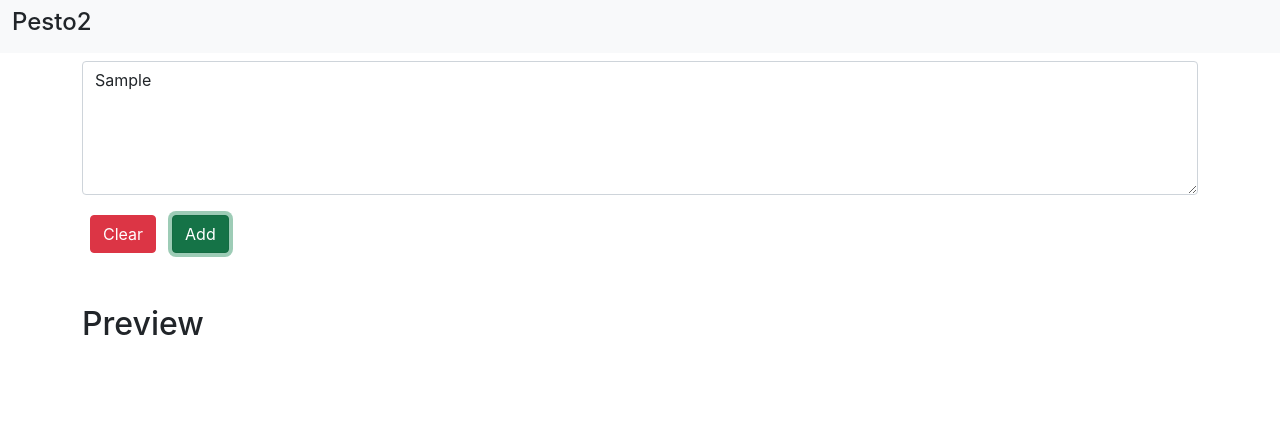
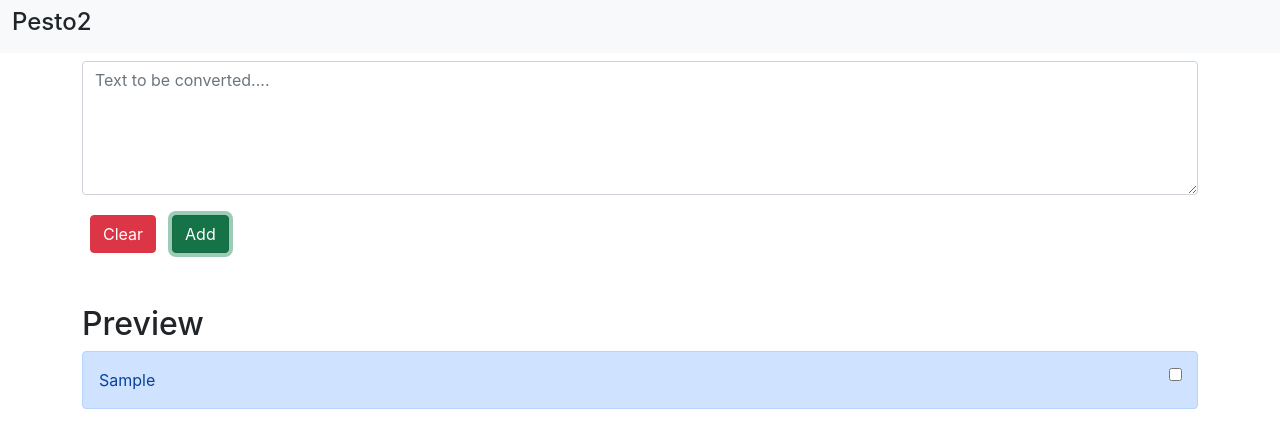
Before and after one commit to vinay-12345678/abcd, a React (Create React App) app: page / in a window 1280 px wide. Both pictures are taken after typing "Sample" into the empty fields and a click on the button "Add". Shown: the top 448 px of the page. Built offline with nearby package versions, Linux system fonts and the light colour scheme.

Commit message:
new changes

```diff
--- a/public/index.html
+++ b/public/index.html
@@ -2,6 +2,7 @@
 <html lang="en">
   <head>
     <link href="https://cdn.jsdelivr.net/npm/bootstrap@5.1.1/dist/css/bootstrap.min.css" rel="stylesheet" integrity="sha384-F3w7mX95PdgyTmZZMECAngseQB83DfGTowi0iMjiWaeVhAn4FJkqJByhZMI3AhiU" crossorigin="anonymous">
+    <link href="style.css" rel="stylesheet">
 
     <meta charset="utf-8" />
 
--- /dev/null
+++ b/public/style.css
@@ -0,0 +1,17 @@
+/* tr{
+    border: "1px solid black",
+    color: "red",
+} */
+/*
+tr:nth-child(odd) {
+    color: red;
+} */
+
+div input{
+    position: absolute;
+    right: 15px;
+}
+
+.striked{
+    text-decoration: line-through;
+}
--- a/src/Components/Textbox.js
+++ b/src/Components/Textbox.js
@@ -1,5 +1,5 @@
 import React from "react";
-import { useState } from "react";
+import { useState,useEffect } from "react";
 
 export default function Textbox() {
   const [arr, setArr] = useState([]);
@@ -10,41 +10,52 @@ export default function Textbox() {
   };
 
   const add = () => {
-    // TODO: IMPLEMENT THIS ADD FUNCTION , RESPONSIBLE FOR ADDING THE TEXT ITEM IN PREVIEW TABLE
+    let a = text.split(/\s+/).filter((element) => {
+      return element.length !== 0;
+    });
 
+    if (a.length > 0) {
+
+      a = a.join(" ");
+
+      let b = [...arr, a];
+      setArr(b);
+      setText("");
+    }
   };
 
   const handleOnChange = (event) => {
     setText(event.target.value);
   };
 
-  const handleOnPress = (e) => {
-    let a = text.split(/\s+/).filter((element) => {
-      return element.length !== 0;
+
+  const checkboxPressed=(e)=>{
+    if((e.currentTarget.parentNode.className).slice(-7)==="striked"){
+      e.currentTarget.parentNode.className="alert alert-primary";
+    }
+    else{
+      e.currentTarget.parentNode.className=e.currentTarget.parentNode.className+" striked";
+    }
+
+  }
+
+  const showBullets = () => {
+    let arrr = arr.map((e, index) => {
+      let id="row-"+index;
+      return (
+        <div
+          key={index}
+          className="alert alert-primary"
+        >
+          <span data-testid={id} className={e.isCompleted ? "striked" : "" }>{e}</span>
+
+          <input type="checkbox" id={index} name={index} value="text" onClick={checkboxPressed}></input>
+
+        </div>
+      );
     });
 
-    if (e.key === "Enter" && a.length > 0) {
-      e.preventDefault();
-      a = a.join(" ");
-      let b = [...arr, a];
-      setArr(b);
-      setText("");
-    }
-  };
-
-  const showBullets = () => {
-    // TODO : COMPLETE THIS showBullets WHICH RETURNS THE LIST OF ALL ADDED ITEMS
-    /*
-      Each row should look like
-        <tr>
-          <th data-testid = {id} ></th>
-        </th>
-
-      where id is row-{index},  possible value of index is 0,1,2,3,4,5
-      Please note that the component has the data-testid attributes for test cases and certain classes and ids for rendering purposes.
-      Adding them is necessary
-    */
-
+    return arrr;
   };
 
   return (
@@ -58,7 +69,6 @@ export default function Textbox() {
             rows="5"
             value={text}
             onChange={handleOnChange}
-            onKeyPress={handleOnPress}
           ></textarea>
         </div>
 
@@ -81,11 +91,10 @@ export default function Textbox() {
       <div className="container my-5">
         <h2>Preview</h2>
 
-        <table style={{ border: "2px solid black", width: "100%" }}>
-          <tbody>
+          <div>
             {showBullets()}
-          </tbody>
-        </table>
+          </div>
+
       </div>
     </>
   );
```
Also changed, not shown: 2 other files (tests, documents, lock files or other folders).
